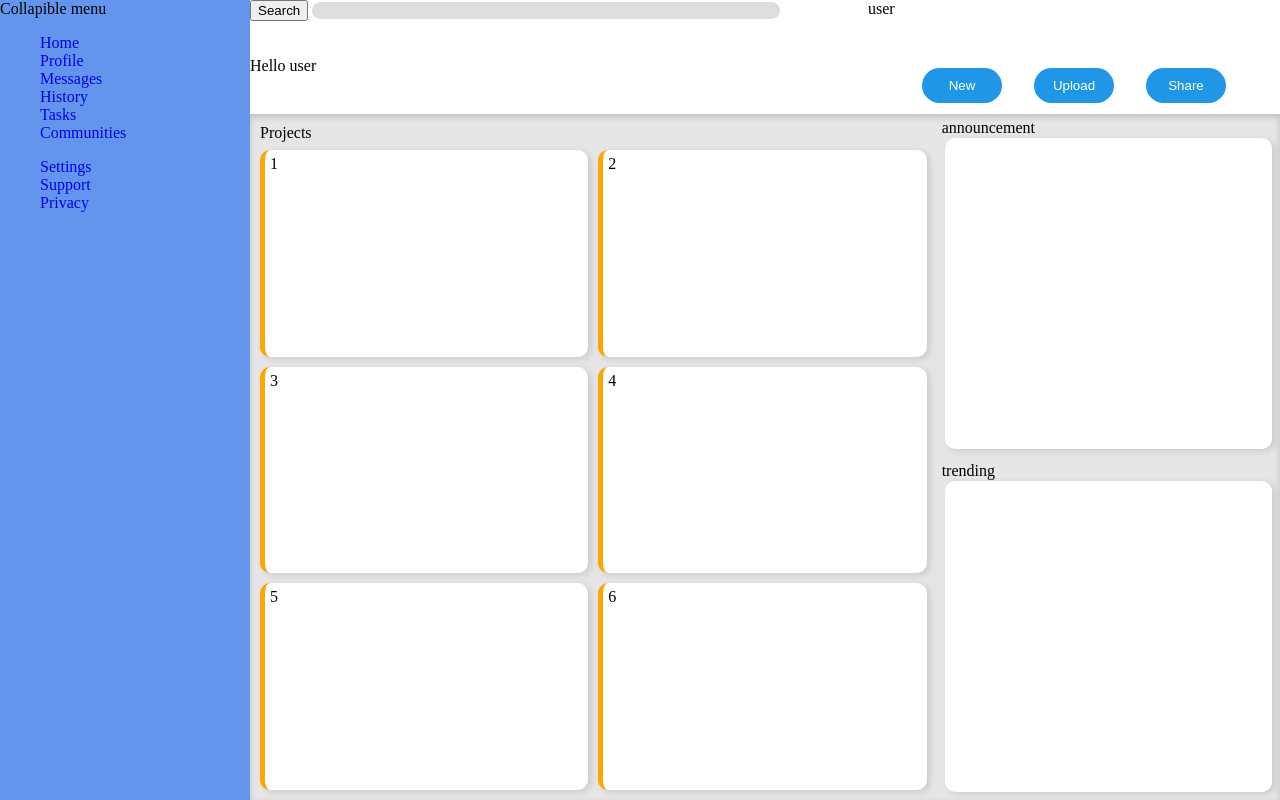
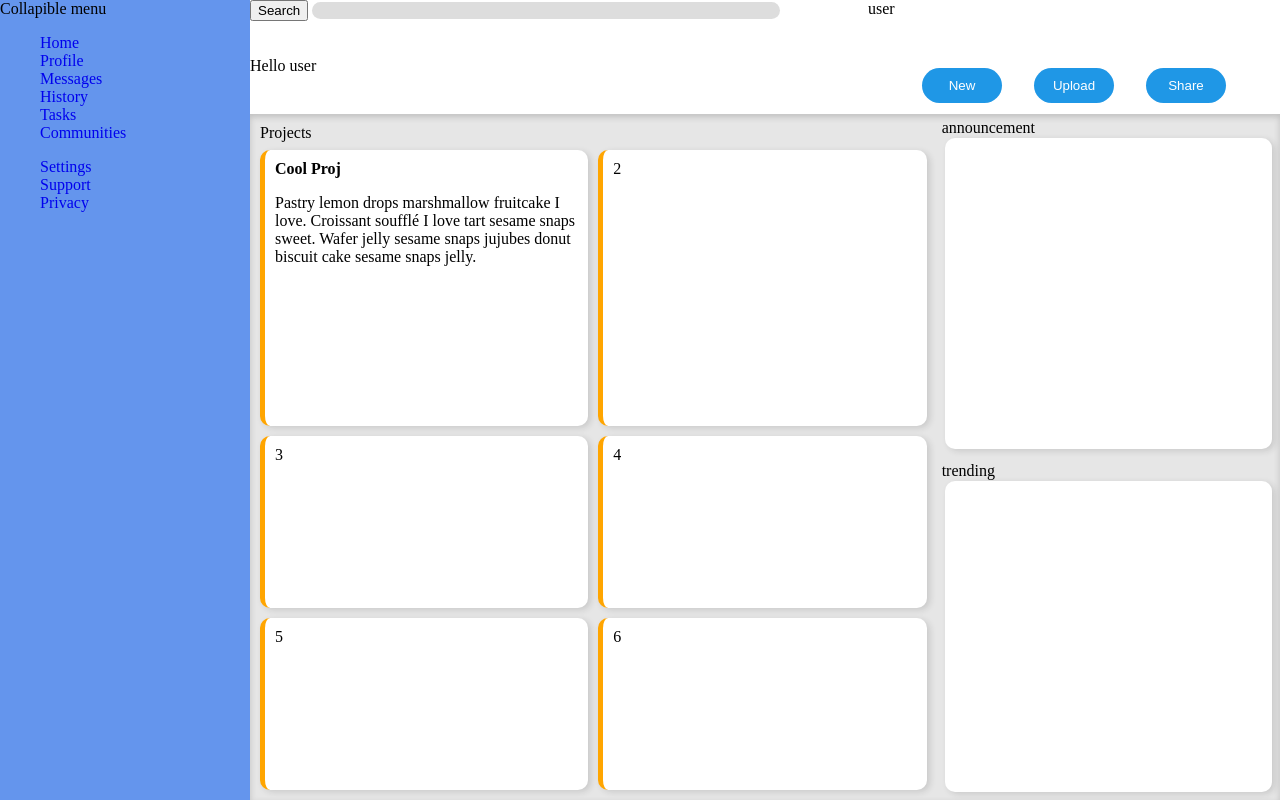
Before and after one commit to FancyPotts/admin_dashboard, a plain HTML site: page index.html in a window 1280 px wide. Drawn offline with Linux system fonts and the light colour scheme.

Commit message:
Figure out overflow issue with cards

```diff
--- a/index.html
+++ b/index.html
@@ -43,7 +43,9 @@
       <div id="main">
         <div id="cards">
           <div class="title">Projects</div>
-          <div class="card">1</div>
+          <div class="card"><strong>Cool Proj</strong><br>
+            <p>Pastry lemon drops marshmallow fruitcake I love. Croissant soufflé I love tart sesame snaps sweet. Wafer jelly sesame snaps jujubes donut biscuit cake sesame snaps jelly.</p>
+          </div>
           <div class="card">2</div>
           <div class="card">3</div>
           <div class="card">4</div>
--- a/style.css
+++ b/style.css
@@ -1,7 +1,14 @@
+/* https://stackoverflow.com/questions/43311943/prevent-content-from-expanding-grid-items */
+
+
 body {
     margin: 0;
     padding: 0;
     overflow: hidden;
+}
+
+H5 {
+    margin: none;
 }
 
 a {
@@ -65,14 +72,17 @@ ul {
 
 #cards > .card {
     border-left: 5px solid orange;
+    text-overflow: ellipsis;
+    overflow: hidden;
+    white-space: no;
 }
 
 .card {
     /* border: 1px solid black; */
     border-radius: 10px;
-    padding: 5px;
     background-color: white;
     box-shadow: 3px 2px 6px rgba(39, 39, 39, 0.15);
+    padding: 10px;
 }
 
 #trending,
```
